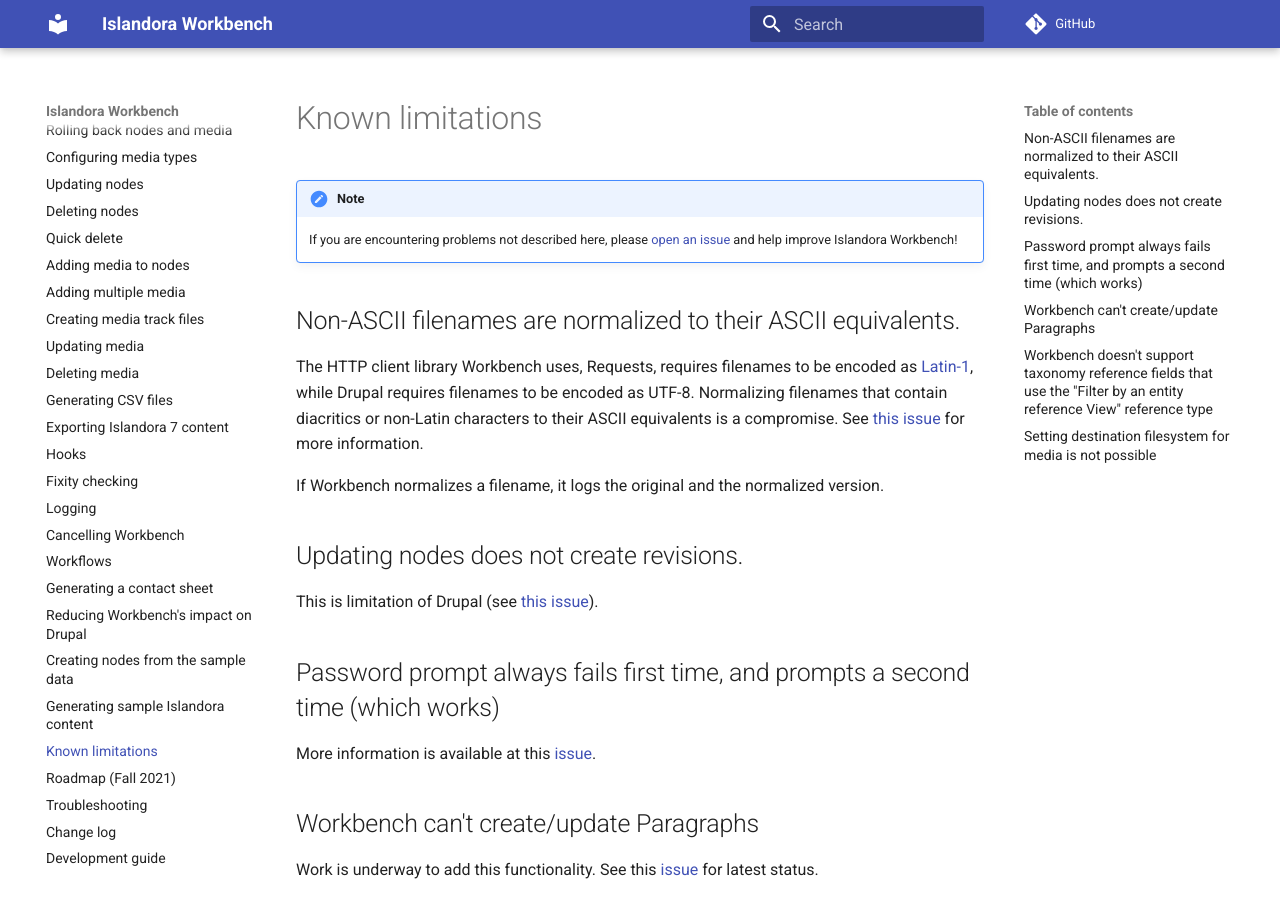
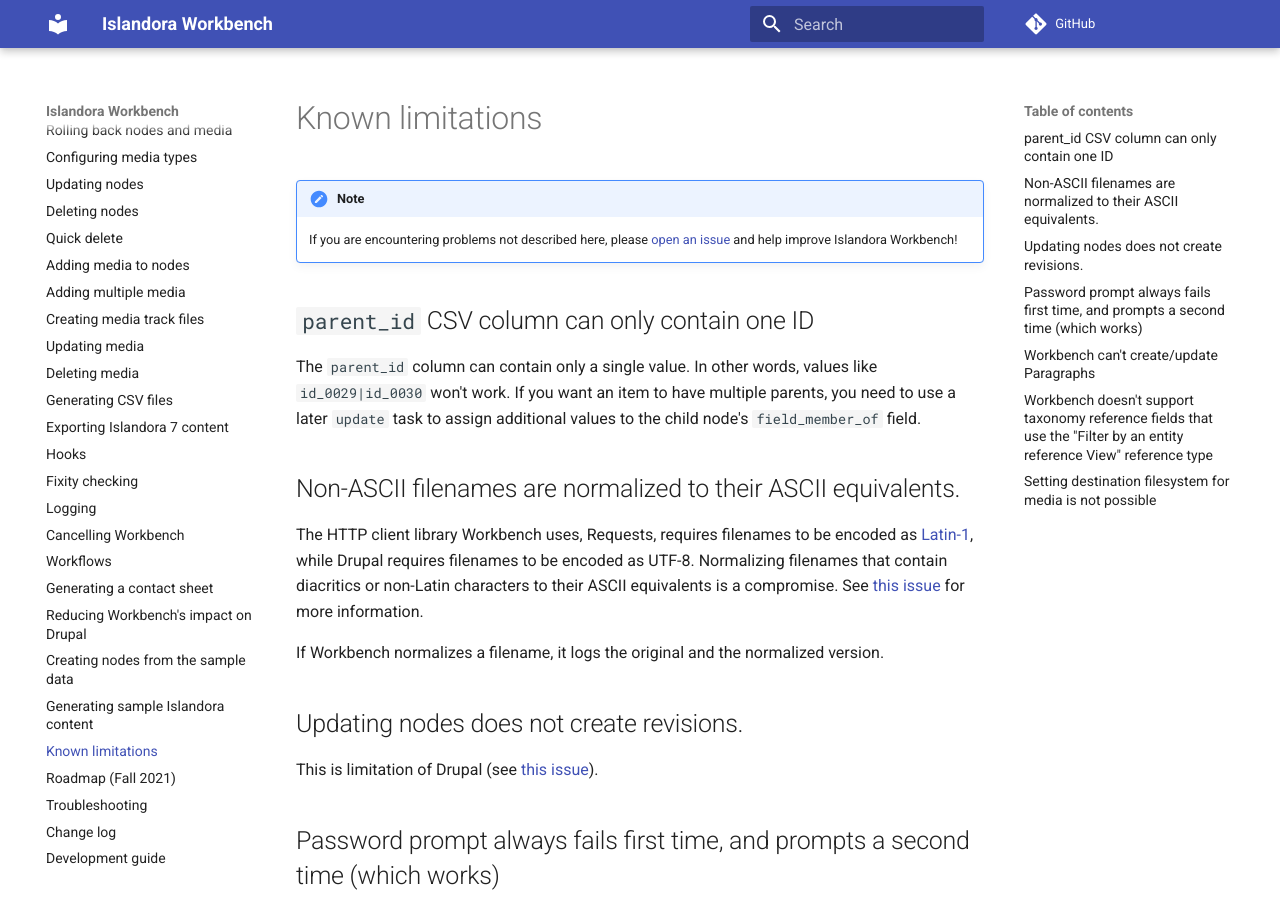
Before and after one commit to mjordan/islandora_workbench_docs, an MkDocs documentation site: the page built from docs/limitations.md, in a window 1280 px wide and 900 px high. Built offline with MkDocs 1.6.1 and Material for MkDocs 9.7.7, drawn with Linux system fonts in a browser that asks for light colours; comment, search, counter and statistics services are not loaded.

Commit message:
Several updates.

```diff
--- a/docs/limitations.md
+++ b/docs/limitations.md
@@ -1,6 +1,10 @@
 
 !!! note
     If you are encountering problems not described here, please [open an issue](https://github.com/mjordan/islandora_workbench/issues) and help improve Islandora Workbench!
+
+## `parent_id` CSV column can only contain one ID
+
+The `parent_id` column can contain only a single value. In other words, values like `id_0029|id_0030` won't work. If you want an item to have multiple parents, you need to use a later `update` task to assign additional values to the child node's `field_member_of` field.
 
 ## Non-ASCII filenames are normalized to their ASCII equivalents.
 
```
Also changed, not shown: docs/changelog.md (+1 -0 lines), docs/check.md (+1 -1 lines), docs/fields.md (+1 -0 lines), docs/installation.md (+2 -0 lines).
